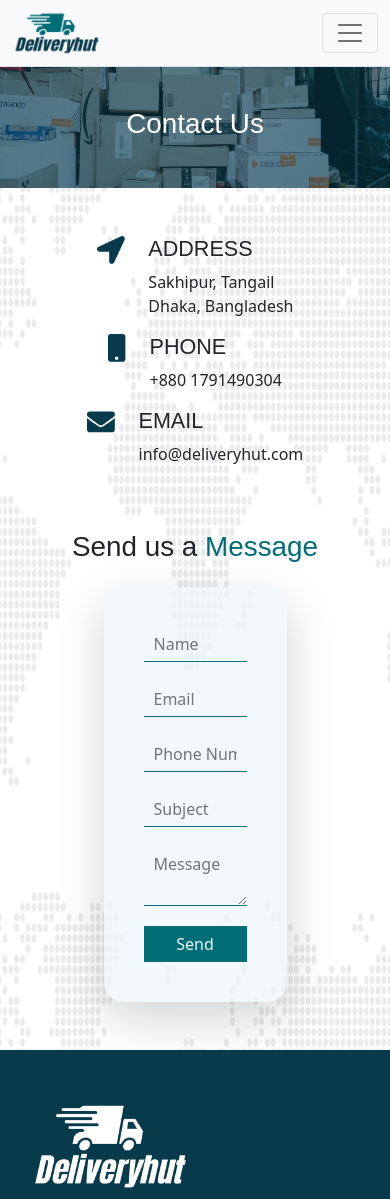
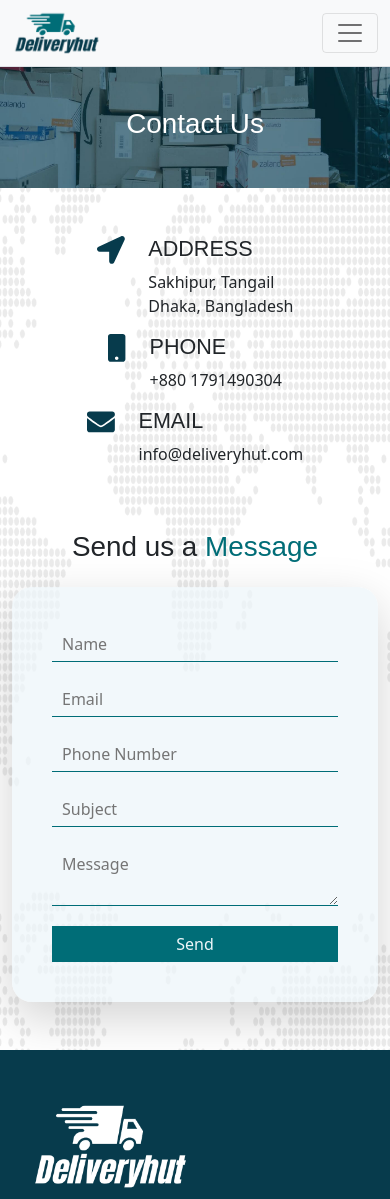
Before and after one commit to suhag-alamin/deliveryhut-client, a React (Create React App) app: page /contact in a window 390 px wide. Shown: the top 1199 px of the page. Built offline with nearby package versions, Linux system fonts and the light colour scheme; no server answers.

Commit message:
full responsive

```diff
--- a/src/components/Pages/About/About.css
+++ b/src/components/Pages/About/About.css
@@ -0,0 +1,5 @@
+@media only screen and (max-width: 996px) {
+  .vission-row {
+    flex-direction: column-reverse;
+  }
+}
--- a/src/components/Pages/About/MissionVission/MissionVission.js
+++ b/src/components/Pages/About/MissionVission/MissionVission.js
@@ -30,12 +30,7 @@ const MissionVission = () => {
             </div>
           </Col>
         </Row>
-        <Row className="mt-5 align-items-center">
-          <Col lg={6} className="d-lg-none">
-            <div className="text-center text-lg-end mt-3 mt-ld-0">
-              <img className="img-fluid" src={vission} alt="" />
-            </div>
-          </Col>
+        <Row className="mt-5 align-items-center vission-row">
           <Col lg={6}>
             <div className="mt-3 mt-ld-0 text-center text-lg-start">
               <p>How do we operate?</p>
@@ -52,7 +47,7 @@ const MissionVission = () => {
               </p>
             </div>
           </Col>
-          <Col lg={6} className="d-none d-lg-block">
+          <Col lg={6} className="">
             <div className="text-center text-lg-end mt-3 mt-ld-0">
               <img className="img-fluid" src={vission} alt="" />
             </div>
--- a/src/components/Pages/AddService/AddService.css
+++ b/src/components/Pages/AddService/AddService.css
@@ -20,3 +20,14 @@ textarea {
   background: transparent;
   color: #006d77;
 }
+
+@media only screen and (max-width: 1000px) {
+  .add-service-form {
+    width: 80%;
+  }
+}
+@media only screen and (max-width: 400px) {
+  .add-service-form {
+    width: 100%;
+  }
+}
```
